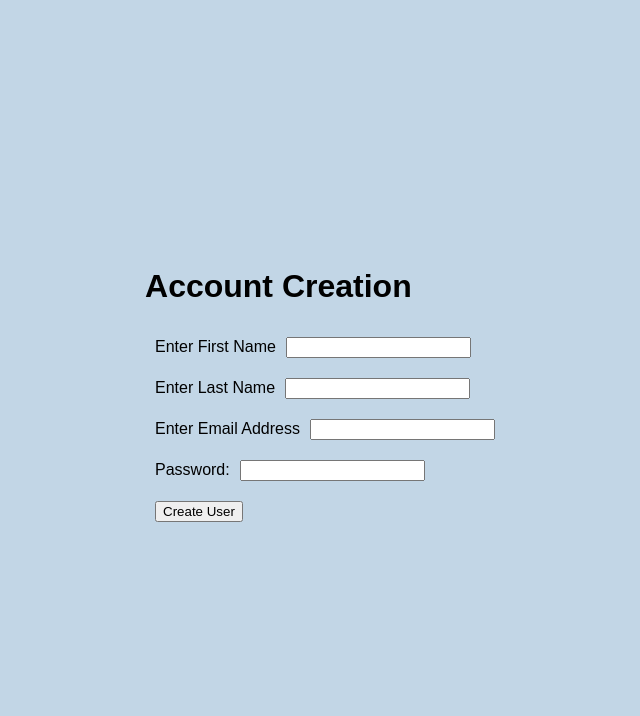
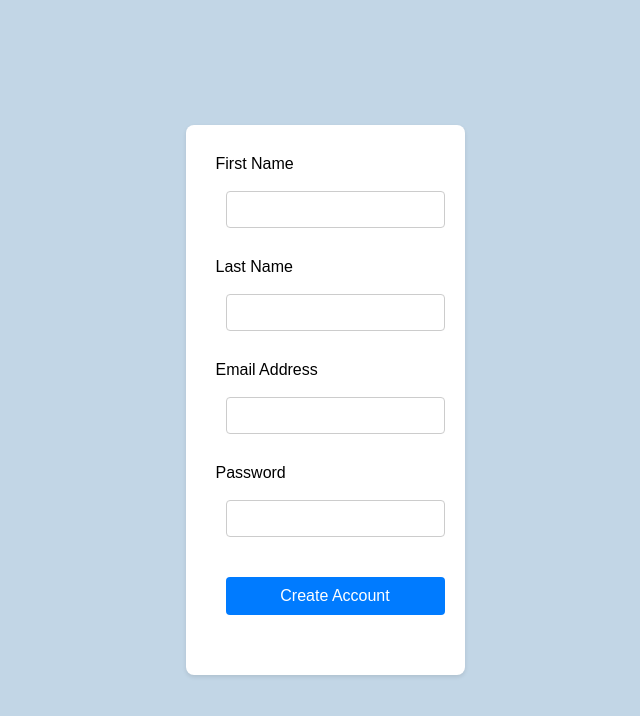
Before and after one commit to mikkelite/project, a Vue app: page /AccountCreation in a window 1280 px wide. Shown: the top 716 px of the page, without its empty margins (315-955 px from the left). Built offline with nearby package versions, Linux system fonts and the light colour scheme.

Commit message:
add register feature and change html and css layout

```diff
--- a/src/components/UserPage.vue
+++ b/src/components/UserPage.vue
@@ -1,94 +1,115 @@
 <template>
-    <h1>Account Creation</h1>
-        <form style="display: grid">
-          <div>
-              <label for="fName">Enter First Name</label>
-              <input type="text" id="fName" required>
+<body>
+    <form class="signup-form" action="/signup" method="post">
+        <div class="form-group">
+            <label for="firstName">First Name</label>
+            <input type="text" id="firstName" name="firstName" v-model="userRegisterRequest.fName" required>
         </div>
-            <div>
-              <label for="lName">Enter Last Name</label>
-              <input type="text" id="lName" required>
+        <div class="form-group">
+            <label for="lastName">Last Name</label>
+            <input type="text" id="lastName" name="lastName" v-model="userRegisterRequest.lName" required>
         </div>
-            <div>
-              <label for="email">Enter Email Address</label>
-              <input type="email" id="email" required/>
+        <div class="form-group">
+            <label for="email">Email Address</label>
+            <input type="email" id="email" name="email" v-model="userRegisterRequest.email" required>
         </div>
-            <div>
-                <label for="password">Password:</label>
-                <input type="password" id="password"/>
+        <div class="form-group">
+            <label for="password">Password</label>
+            <input type="password" id="password" name="password" v-model="userRegisterRequest.password" required>
         </div>
+        <div class="form-group">
+            <input type="submit" value="Create Account" @click="createUser">
+        </div>
+    </form>
+</body>
+</template>
 
-            <button  @click="CreateUser" type="submit">Create User</button>
-        </form>
-</template>
 <script>
+import RegisterService from '@/services/RegisterService';
+
 export default{
+    name: "userRegister",
     data(){
         return{
-            User:{
+            userRegisterRequest:{
                 fName:"",
                 lName:"",
-                role:"User",
-                password:""
+                email:"",
+                password:"",
+                role:"User"
             }
         }
     },
+
     methods:{
-        CreateUser(){
-
+      createUser(event){
+            event.preventDefault();
+            RegisterService.createUser(this.userRegisterRequest)
+            .then(response => {
+                let user = response.data;
+                console.log(user);
+                this.message = user;
+                this.$router.push({name: "UserLogin"})
+            })
+            .catch(error => {
+                console.log(error.response.data);
+            })
         }
-
     }
 
 }
 </script>
 <style>
-body {
-  font-family: Arial, sans-serif;
+
+body, html {
             margin: 0;
-}
-label{
-    margin-left: 10px;
-}
-p{
-    display: inline-flex;
-    padding:10px
-}
-button{
-    width: fit-content
-}
-input{
-    display: inline-block;
-    margin: auto;
-    box-sizing: border-box;
-    margin: 10px;
-    width: fit-content
-
-}
-ul {
-  list-style: none;
             padding: 0;
-  margin: 0;
+            width: 100%;
+            height: 100%;
+            display: flex;
+            justify-content: center;
+            align-items: center;
         }
 
-li {
-  display: flex;
-  margin: 10px;
-  padding: 10px;
-  border: 1px solid #ddd;
-  border-radius: 5px;
+        .signup-form {
+            width: 100%;
+            max-width: 400px;
+            margin: auto;
+            padding: 30px;
+            background-color: #fff;
+            border-radius: 8px;
+            box-shadow: 0 2px 4px rgba(0, 0, 0, 0.1);
         }
 
-li a {
-  text-decoration: none;
-  color: #000;
+        .form-group {
+            margin-bottom: 20px;
         }
 
-li a:hover {
-  color: #333;
+        .form-group label {
+            display: block;
+            margin-bottom: 8px;
         }
 
+        .form-group input {
+            width: 100%;
+            padding: 10px;
+            border: 1px solid #ccc;
+            border-radius: 4px;
+            box-sizing: border-box;
+        }
 
-li:hover {
-  background-color: #eee;
-}</style>
+        .form-group input[type="submit"] {
+            background-color: #007bff;
+            color: white;
+            border: none;
+            border-radius: 4px;
+            cursor: pointer;
+            font-size: 16px;
+            padding: 10px 0;
+            width: 100%;
+        }
+
+        .form-group input[type="submit"]:hover {
+            background-color: #0056b3;
+        }
+</style>
--- /dev/null
+++ b/src/services/RegisterService.js
@@ -0,0 +1,9 @@
+import http from '../HttpRequests';
+
+class RegisterService {
+    createUser(user) {
+        return http.post('/users', user);
+    }
+}
+
+export default new RegisterService();
```
Lines whose indentation alone changed are shown as unchanged.
